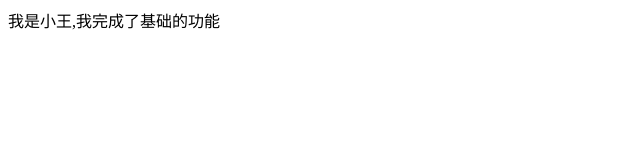
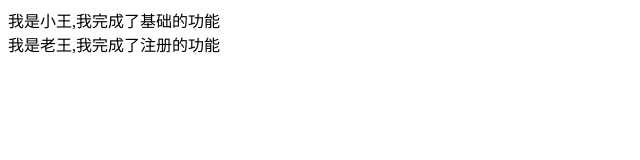
Before and after one commit to tiffianyaa/myfirst, a plain HTML site: page index.html in a window 1280 px wide. Shown: the whole page, without its empty margins (0-640 px from the left). Drawn offline with Linux system fonts and the light colour scheme.

Commit message:
注册功能提交--老王

```diff
--- a/index.html
+++ b/index.html
@@ -8,5 +8,7 @@
 </head>
 <body>
   <div>我是小王,我完成了基础的功能</div>
+
+  <div>我是老王,我完成了注册的功能</div>
 </body>
 </html>
```
